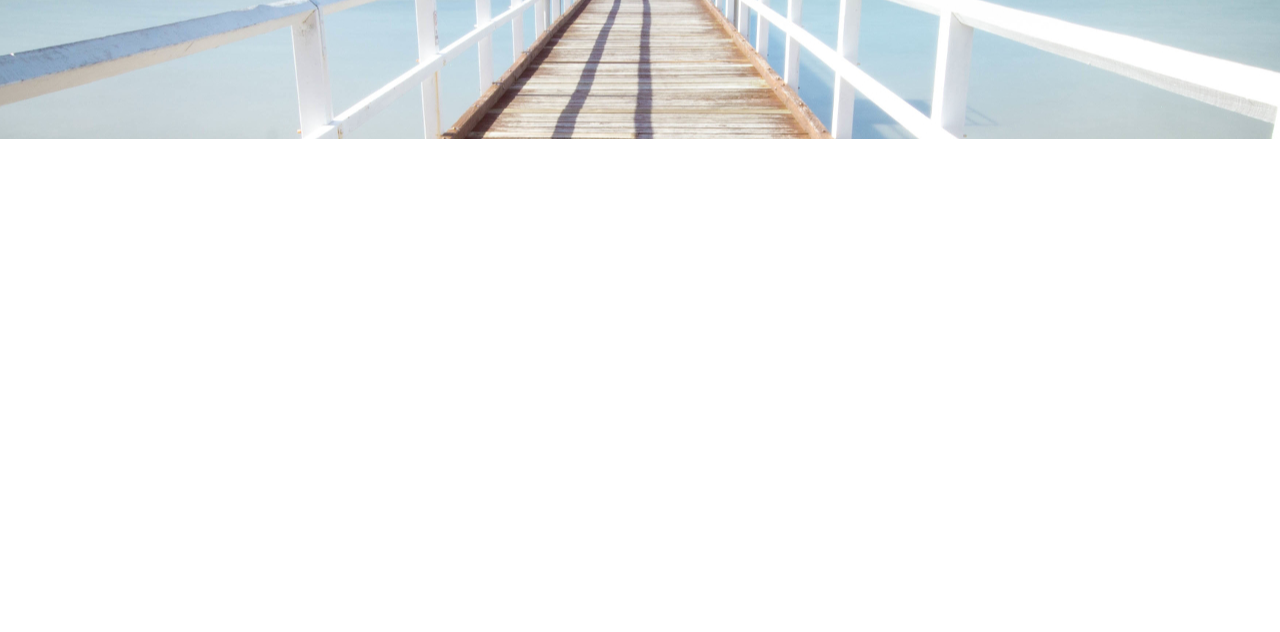
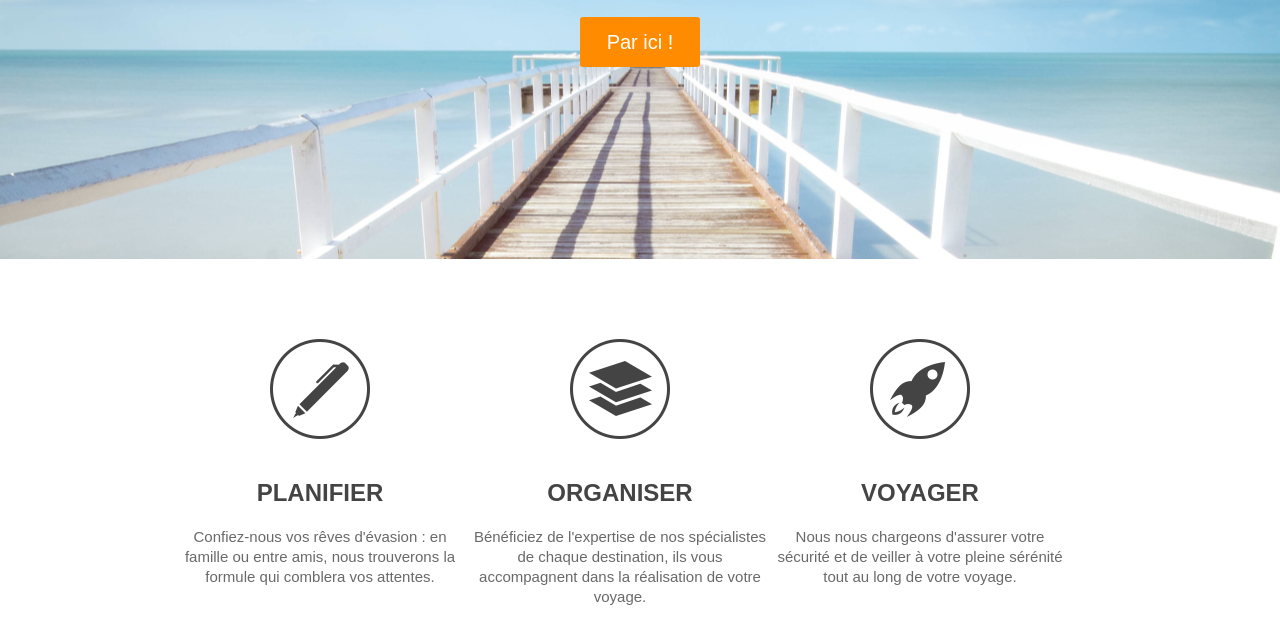
Before and after one commit to Lisaelyacoubi/travel_agency, a plain HTML site: page index.html in a window 1280 px wide. Shown: the part 441-1073 px from the top of the page. Before the commit the page ends 800 px from the top, so only its background shows below. Drawn offline with Linux system fonts and the light colour scheme.

Commit message:
add css steps

```diff
--- a/index.html
+++ b/index.html
@@ -10,7 +10,7 @@
 
 <body>
     <header>
-        <div class="wrapper" id="test">
+        <div class="wrapper">
             <h1>Travel Agency<span class="orange">.</span></h1>
             <nav>
                 <ul>
@@ -31,7 +31,14 @@
     </section>
 
     <sections id="steps">
-         <div class="wrapper"> </div>
+         <div class="wrapper">
+             <ul>
+                 <li id="step-1"> <h4>Planifier</h4>
+                     <p>Confiez-nous vos rêves d'évasion : en famille ou entre amis, nous trouverons la formule qui comblera vos attentes.</p></li>
+                 <li id="step-2"><h4>Organiser</h4><p>Bénéficiez de l'expertise de nos spécialistes de chaque destination, ils vous accompagnent dans la réalisation de votre voyage.</p></li>
+                 <li id="step-3"><h4>Voyager</h4><p>Nous nous chargeons d'assurer votre sécurité et de veiller à votre pleine sérénité tout au long de votre voyage.</p></li>
+             </ul>
+        </div>
     </sections>
 
     <section id="possibilities">
--- a/style.css
+++ b/style.css
@@ -31,6 +31,16 @@ h2 {
     font-size: 55px;
 }
 
+h4 {
+    font-size: 24px;
+    color: #444;
+}
+
+p {
+    line-height: 20px;
+    color: dimgrey;
+}
+
 .orange {
     color: darkorange;
 }
@@ -42,7 +52,7 @@ a {
 
     /* HEADER */
 
-hearder {
+header {
     height: 120px;
 }
 
@@ -78,10 +88,60 @@ header nav ul li a {
     font-weight: normal;
     text-transform: uppercase;
     text-align: center;
+    padding: 150px 0 40px 0;
+    margin-bottom: 20px;
 }
 
+.button-1 {
+    display: block;
+    width: 120px;
+    height: 50px;
+    background-color: darkorange;
+    color: white;
+    font-size: 20px;
+    margin: 0 auto;
+    line-height: 50px;
+    text-align: center;
+    border-radius: 3px;
+}
 
+.button-1:hover {
+    background: #5bc2de;
+}
 
-#test {
-    border: 2px;
+/* STEPS */
+
+#steps ul {
+    margin: 80px 0;
 }
+
+#steps ul li {
+    width: 300px;
+    float: left;
+    padding-top: 140px;
+    text-align: center;
+}
+
+#steps h4 {
+    text-transform: uppercase;
+    margin-bottom: 20px;
+}
+
+#steps p {
+    margin-bottom: 25px;
+}
+
+#step-1 {
+    background: url('images/steps-icon-1.png') no-repeat top center;
+
+}
+
+#step-2 {
+    background: url('images/steps-icon-2.png') no-repeat top center;
+
+}
+
+#step-3 {
+    background: url('images/steps-icon-3.png') no-repeat top center;
+
+}
```
